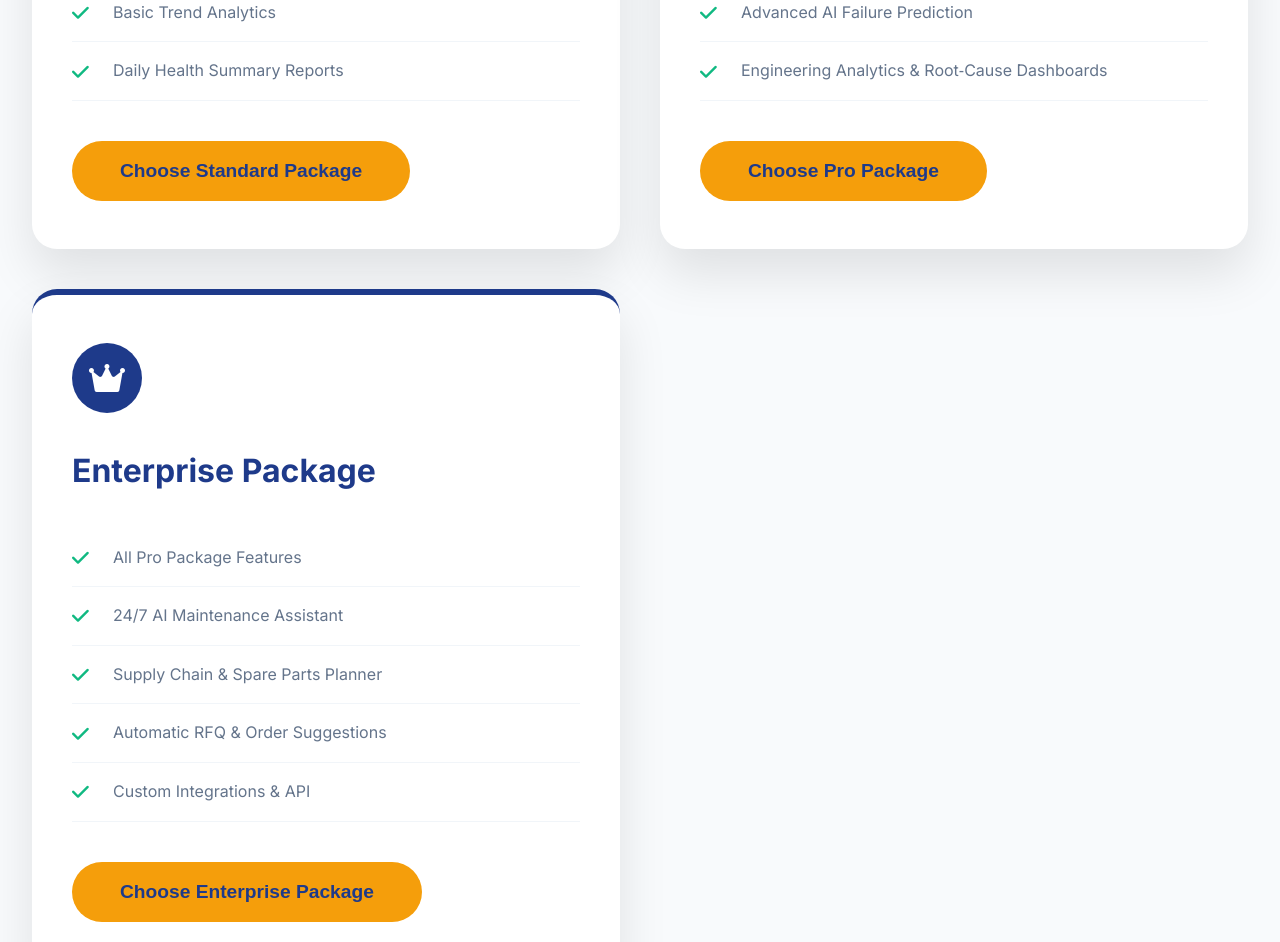
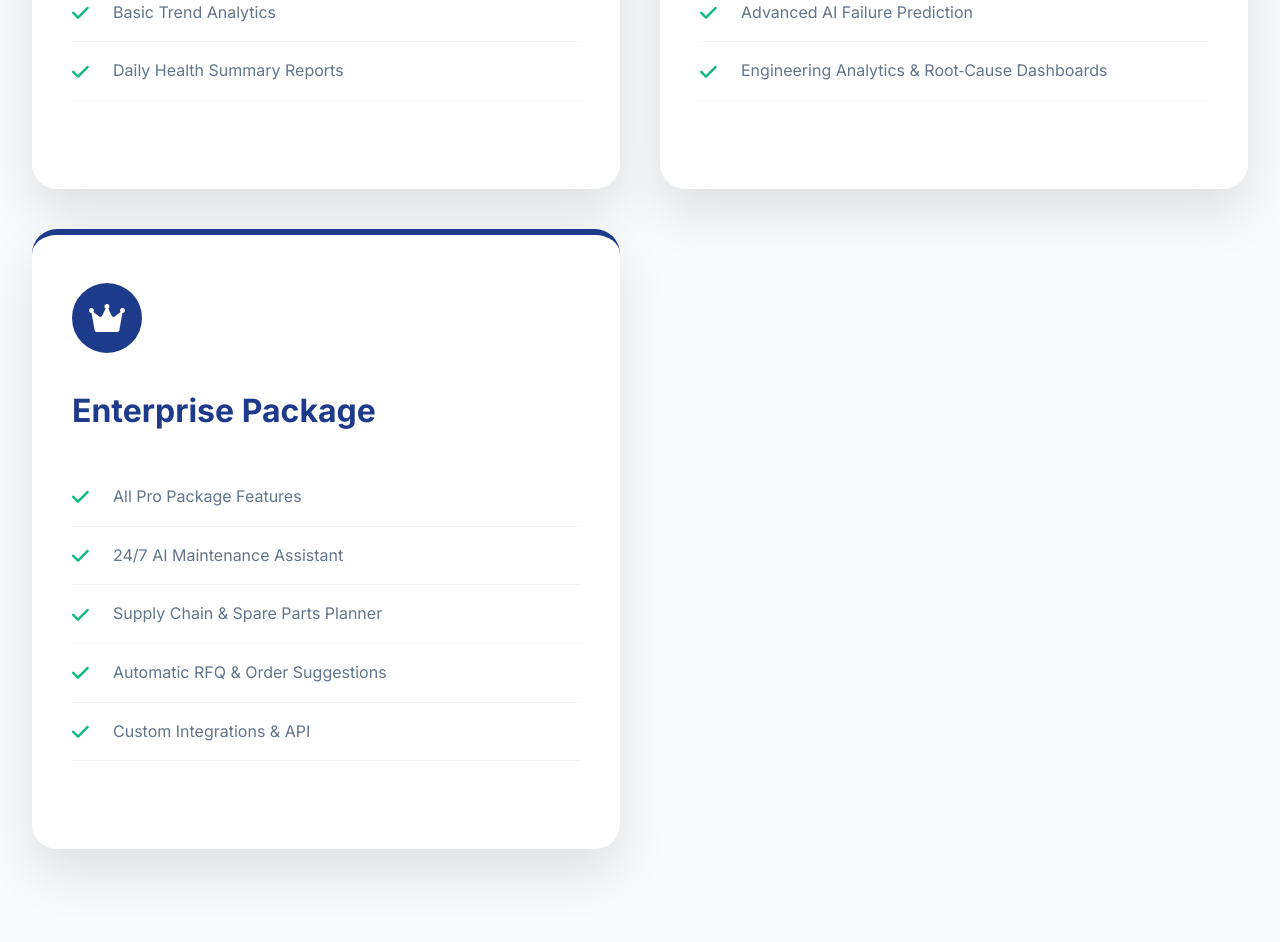
Before and after one commit to ahmedshalaan2025/PalletiX-4.0, a plain HTML site: page Index.html in a window 1280 px wide. Shown: the part 1408-2350 px from the top of the page. Drawn offline with Linux system fonts and the light colour scheme.

Commit message:
Add files via upload

```diff
--- a/Index.html
+++ b/Index.html
@@ -840,7 +840,7 @@
                     <li><i class="fas fa-check"></i> Basic Trend Analytics</li>
                     <li><i class="fas fa-check"></i> Daily Health Summary Reports</li>
                 </ul>
-                <button class="cta-primary" onclick="selectPackage('start')">Choose Standard Package</button>
+
             </div>
 
             <div class="package-card pro animate">
@@ -856,7 +856,7 @@
                     <li><i class="fas fa-check"></i> Advanced AI Failure Prediction</li>
                     <li><i class="fas fa-check"></i> Engineering Analytics & Root‑Cause Dashboards</li>
                 </ul>
-                <button class="cta-primary" onclick="selectPackage('pro')">Choose Pro Package</button>
+
             </div>
 
             <div class="package-card enterprise animate">
@@ -872,7 +872,7 @@
                     <li><i class="fas fa-check"></i> Automatic RFQ & Order Suggestions</li>
                     <li><i class="fas fa-check"></i> Custom Integrations & API</li>
                 </ul>
-                <button class="cta-primary" onclick="selectPackage('enterprise')">Choose Enterprise Package</button>
+
             </div>
         </div>
     </section>
```
